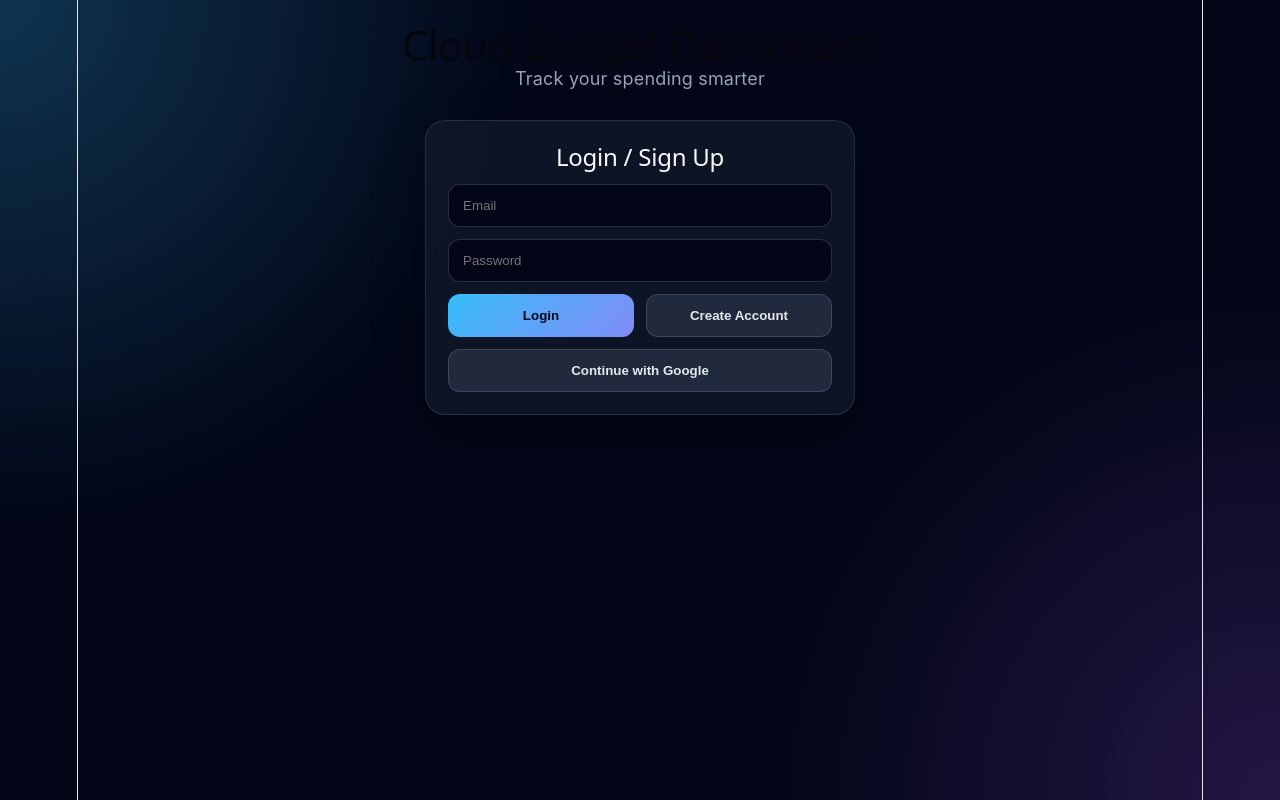
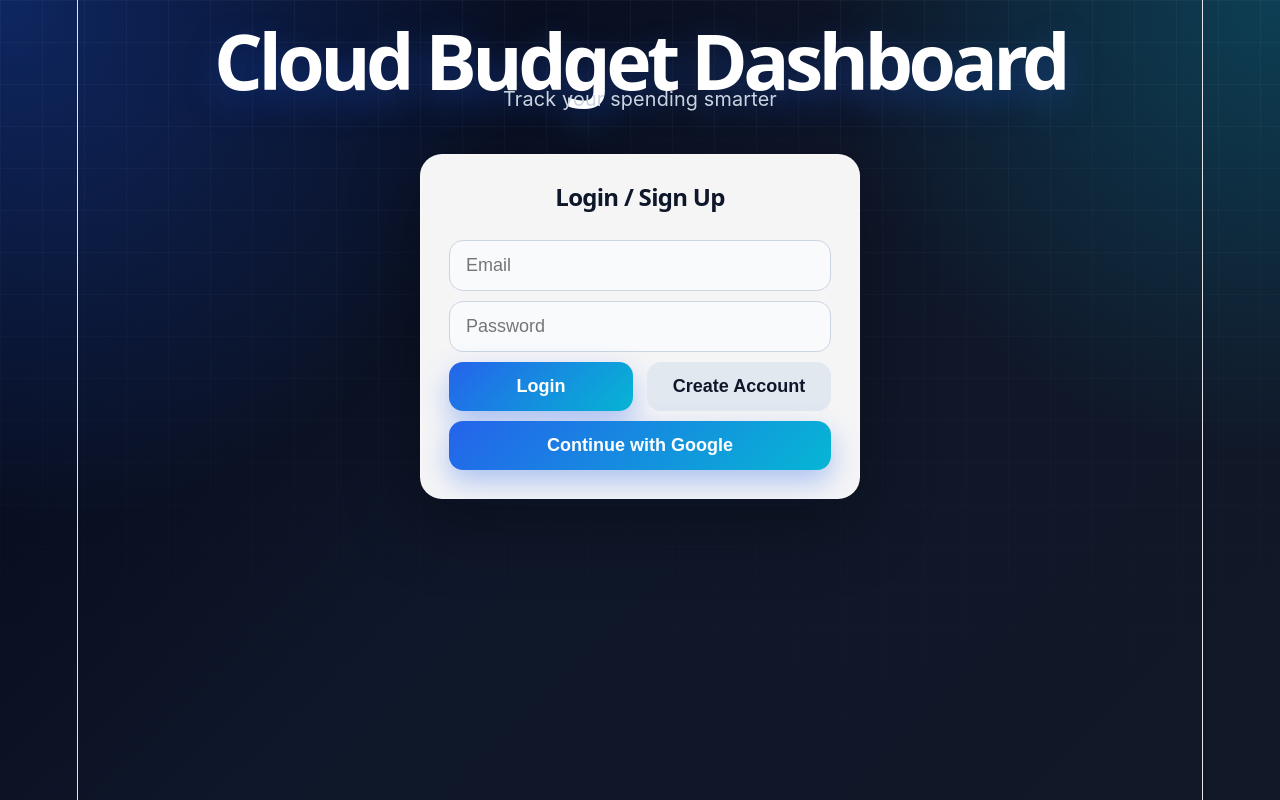
Before and after one commit to SamL5-git/cloud-budget-dashboard, a React (Vite) app: page / in a window 1280 px wide. Built offline with nearby package versions, Linux system fonts and the light colour scheme.

Commit message:
add advanced analytics and UI polish

```diff
--- a/src/App.css
+++ b/src/App.css
@@ -1,111 +1,244 @@
-
 * {
   box-sizing: border-box;
 }
 
+:root {
+  --bg-main: #020617;
+  --bg-soft: #0f172a;
+  --card-bg: rgba(255, 255, 255, 0.96);
+  --card-border: rgba(255, 255, 255, 0.18);
+
+  --text-dark: #0f172a;
+  --text-muted: #64748b;
+  --text-light: #f8fafc;
+
+  --blue: #2563eb;
+  --blue-dark: #1d4ed8;
+  --cyan: #06b6d4;
+  --green: #22c55e;
+  --red: #ef4444;
+  --orange: #f97316;
+
+  --shadow: 0 24px 70px rgba(0, 0, 0, 0.35);
+  --radius: 22px;
+}
+
+*::selection {
+  background: var(--cyan);
+  color: white;
+}
+
 body {
   margin: 0;
+  min-height: 100vh;
   font-family: Inter, Arial, sans-serif;
   background:
-    radial-gradient(circle at top left, rgba(56, 189, 248, 0.25), transparent 35%),
-    radial-gradient(circle at bottom right, rgba(168, 85, 247, 0.2), transparent 35%),
-    #020617;
-  color: #e5e7eb;
-  min-height: 100vh;
+    radial-gradient(circle at top left, rgba(37, 99, 235, 0.35), transparent 35%),
+    radial-gradient(circle at top right, rgba(6, 182, 212, 0.25), transparent 30%),
+    linear-gradient(135deg, #020617 0%, #0f172a 50%, #111827 100%);
+  color: var(--text-dark);
+}
+
+body::before {
+  content: "";
+  position: fixed;
+  inset: 0;
+  background-image:
+    linear-gradient(rgba(255,255,255,0.035) 1px, transparent 1px),
+    linear-gradient(90deg, rgba(255,255,255,0.035) 1px, transparent 1px);
+  background-size: 42px 42px;
+  pointer-events: none;
+  mask-image: linear-gradient(to bottom, black, transparent);
 }
 
 .container {
-  max-width: 1100px;
+  max-width: 1180px;
   margin: 0 auto;
-  padding: 32px 18px;
+  padding: 48px 24px;
+  position: relative;
+  z-index: 1;
 }
 
 h1 {
-  font-size: 42px;
-  margin: 0 0 8px;
-  letter-spacing: -1px;
+  margin: 0;
   text-align: center;
-}
-
-h2 {
-  margin-top: 0;
-  color: #f8fafc;
+  font-size: clamp(2.4rem, 6vw, 4.5rem);
+  font-weight: 900;
+  letter-spacing: -0.06em;
+  color: white;
+  text-shadow: 0 12px 35px rgba(37, 99, 235, 0.35);
 }
 
 .subtitle {
   text-align: center;
-  color: #94a3b8;
-  margin-bottom: 28px;
+  color: #cbd5e1;
+  font-size: 1.1rem;
+  margin: 12px 0 42px;
+}
+
+.card {
+  background: var(--card-bg);
+  border: 1px solid rgba(255, 255, 255, 0.35);
+  border-radius: var(--radius);
+  padding: 28px;
+  box-shadow: var(--shadow);
+  backdrop-filter: blur(18px);
+  transition: transform 0.25s ease, box-shadow 0.25s ease;
+}
+
+.card:hover {
+  transform: translateY(-3px);
+  box-shadow: 0 32px 90px rgba(0, 0, 0, 0.42);
+}
+
+.card h2,
+.card h3 {
+  color: var(--text-dark);
+  margin: 0 0 18px;
+  font-weight: 850;
+  letter-spacing: -0.03em;
 }
 
 .dashboard-grid {
   display: grid;
-  grid-template-columns: 1fr 1fr;
-  gap: 18px;
+  grid-template-columns: repeat(2, minmax(0, 1fr));
+  gap: 24px;
 }
 
-.card {
-  background: rgba(15, 23, 42, 0.88);
-  border: 1px solid rgba(148, 163, 184, 0.18);
-  box-shadow: 0 20px 50px rgba(0, 0, 0, 0.35);
-  backdrop-filter: blur(14px);
-  padding: 22px;
-  border-radius: 20px;
-  margin-top: 18px;
-}
-
-.card.full {
+.full {
   grid-column: 1 / -1;
 }
 
-.total {
-  font-size: 44px;
-  font-weight: 800;
-  margin: 10px 0 0;
-  color: #38bdf8;
+.auth-card {
+  max-width: 440px;
+  margin: 0 auto;
+}
+
+input,
+select,
+button {
+  width: 100%;
+  padding: 14px 16px;
+  margin-top: 10px;
+  border-radius: 14px;
+  font-size: 1rem;
+  outline: none;
 }
 
 input,
 select {
-  display: block;
-  width: 100%;
-  margin-top: 12px;
-  padding: 13px 14px;
-  border-radius: 12px;
-  border: 1px solid rgba(148, 163, 184, 0.25);
-  background: #020617;
-  color: #e5e7eb;
-  outline: none;
+  background: #f8fafc;
+  color: var(--text-dark);
+  border: 1px solid #cbd5e1;
+  transition: border 0.2s ease, box-shadow 0.2s ease, background 0.2s ease;
 }
 
 input:focus,
 select:focus {
-  border-color: #38bdf8;
-  box-shadow: 0 0 0 3px rgba(56, 189, 248, 0.18);
+  border-color: var(--blue);
+  background: white;
+  box-shadow: 0 0 0 4px rgba(37, 99, 235, 0.16);
 }
 
 button {
-  margin-top: 12px;
-  padding: 13px 16px;
-  width: 100%;
   border: none;
-  border-radius: 12px;
-  background: linear-gradient(135deg, #38bdf8, #818cf8);
-  color: #020617;
+  background: linear-gradient(135deg, var(--blue), var(--cyan));
+  color: white;
   font-weight: 800;
   cursor: pointer;
-  transition: transform 0.15s ease, opacity 0.15s ease;
+  box-shadow: 0 12px 28px rgba(37, 99, 235, 0.35);
+  transition: transform 0.2s ease, box-shadow 0.2s ease, filter 0.2s ease;
 }
 
 button:hover {
-  transform: translateY(-1px);
-  opacity: 0.92;
+  transform: translateY(-2px);
+  filter: brightness(1.05);
+  box-shadow: 0 18px 38px rgba(37, 99, 235, 0.45);
+}
+
+button:active {
+  transform: translateY(0);
+}
+
+.auth-actions {
+  display: flex;
+  gap: 14px;
+}
+
+.auth-actions button:nth-child(2),
+.secondary-btn {
+  background: #e2e8f0;
+  color: #0f172a;
+  box-shadow: none;
+}
+
+.user-pill {
+  display: inline-flex;
+  align-items: center;
+  background: #dbeafe;
+  color: #1d4ed8;
+  padding: 10px 16px;
+  border-radius: 999px;
+  font-weight: 800;
+  margin-right: 14px;
+  margin-bottom: 12px;
 }
 
 .logout-btn {
-  background: rgba(239, 68, 68, 0.15);
-  color: #fecaca;
-  border: 1px solid rgba(239, 68, 68, 0.35);
+  max-width: 160px;
+  background: linear-gradient(135deg, #ef4444, #f97316);
+  box-shadow: 0 12px 28px rgba(239, 68, 68, 0.28);
+}
+
+.total {
+  font-size: clamp(1.8rem, 4vw, 2.6rem);
+  font-weight: 950;
+  color: var(--blue);
+  margin: 0;
+  letter-spacing: -0.04em;
+}
+
+.monthly-controls {
+  display: grid;
+  grid-template-columns: 1fr 1fr;
+  gap: 18px;
+  border: 1px solid rgba(37, 99, 235, 0.25);
+  background:
+    linear-gradient(white, white) padding-box,
+    linear-gradient(135deg, var(--blue), var(--cyan)) border-box;
+}
+
+.monthly-controls label {
+  color: var(--text-dark);
+  font-weight: 850;
+  font-size: 0.95rem;
+}
+
+.progress-bar {
+  width: 100%;
+  height: 18px;
+  background: #e2e8f0;
+  border-radius: 999px;
+  overflow: hidden;
+  margin: 18px 0 12px;
+  box-shadow: inset 0 2px 5px rgba(0,0,0,0.1);
+}
+
+.progress-fill {
+  height: 100%;
+  background: linear-gradient(90deg, var(--blue), var(--cyan), var(--green));
+  border-radius: 999px;
+  transition: width 0.45s ease;
+  box-shadow: 0 0 18px rgba(6, 182, 212, 0.55);
+}
+
+.chart-box,
+.recharts-responsive-container {
+  width: 100%;
+}
+
+.recharts-wrapper {
+  font-size: 0.9rem;
 }
 
 .expense-list {
@@ -115,89 +248,82 @@ button:hover {
 }
 
 .expense-item {
-  display: flex;
-  justify-content: space-between;
+  display: grid;
+  grid-template-columns: 1fr auto auto;
+  gap: 18px;
   align-items: center;
-  gap: 12px;
-  background: rgba(30, 41, 59, 0.9);
-  padding: 14px;
-  margin-top: 12px;
-  border-radius: 14px;
-  border: 1px solid rgba(148, 163, 184, 0.12);
+  padding: 18px 0;
+  border-bottom: 1px solid #e2e8f0;
+}
+
+.expense-item:last-child {
+  border-bottom: none;
 }
 
 .expense-name {
-  font-weight: 700;
+  color: var(--text-dark);
+  font-weight: 900;
+  font-size: 1.05rem;
 }
 
 .expense-category {
   display: inline-block;
-  margin-top: 5px;
-  font-size: 12px;
-  color: #93c5fd;
+  color: #0369a1;
+  background: #e0f2fe;
+  padding: 5px 10px;
+  border-radius: 999px;
+  font-size: 0.82rem;
+  font-weight: 800;
+  margin-top: 6px;
 }
 
 .expense-amount {
-  font-weight: 800;
-  color: #f8fafc;
+  color: var(--text-dark);
+  font-size: 1.05rem;
+  font-weight: 950;
 }
 
 .delete-btn {
-  width: auto;
-  min-width: 84px;
-  background: rgba(239, 68, 68, 0.14);
-  color: #fecaca;
-  border: 1px solid rgba(239, 68, 68, 0.4);
-  padding: 9px 12px;
+  background: linear-gradient(135deg, #ef4444, #dc2626);
+  padding: 10px 14px;
+  box-shadow: 0 10px 22px rgba(239, 68, 68, 0.25);
 }
 
-.chart-box {
-  background: #f8fafc;
-  padding: 14px;
-  border-radius: 16px;
+p {
+  color: var(--text-muted);
 }
 
-.user-pill {
-  display: inline-block;
-  padding: 8px 12px;
-  border-radius: 999px;
-  background: rgba(56, 189, 248, 0.12);
-  border: 1px solid rgba(56, 189, 248, 0.25);
-  color: #bae6fd;
-  font-size: 14px;
+.card p {
+  color: var(--text-muted);
 }
 
-.auth-card {
-  max-width: 430px;
-  margin: 28px auto 0;
+.card .total {
+  color: var(--blue);
 }
 
-.auth-actions {
-  display: grid;
-  grid-template-columns: 1fr 1fr;
-  gap: 12px;
-}
-
-.secondary-btn {
-  background: rgba(148, 163, 184, 0.15);
-  color: #e5e7eb;
-  border: 1px solid rgba(148, 163, 184, 0.25);
-}
-
-@media (max-width: 800px) {
-  h1 {
-    font-size: 32px;
+@media (max-width: 850px) {
+  .container {
+    padding: 32px 16px;
   }
 
   .dashboard-grid {
     grid-template-columns: 1fr;
   }
 
-  .total {
-    font-size: 36px;
+  .monthly-controls {
+    grid-template-columns: 1fr;
+  }
+
+  .expense-item {
+    grid-template-columns: 1fr;
+    gap: 10px;
   }
 
   .auth-actions {
-    grid-template-columns: 1fr;
+    flex-direction: column;
+  }
+
+  .logout-btn {
+    max-width: 100%;
   }
 }
--- a/src/App.jsx
+++ b/src/App.jsx
@@ -2,6 +2,8 @@ import { useEffect, useState } from "react";
 import {
   BarChart,
   Bar,
+  LineChart,
+  Line,
   XAxis,
   YAxis,
   Tooltip,
@@ -14,11 +16,23 @@ function App() {
   const [session, setSession] = useState(null);
   const [expenses, setExpenses] = useState([]);
   const [loading, setLoading] = useState(false);
+
   const [name, setName] = useState("");
   const [amount, setAmount] = useState("");
   const [category, setCategory] = useState("Fuel");
+
   const [email, setEmail] = useState("");
   const [password, setPassword] = useState("");
+
+  const [selectedMonth, setSelectedMonth] = useState(
+    new Date().toISOString().slice(0, 7)
+  );
+
+  const [expenseDate, setExpenseDate] = useState(
+    new Date().toISOString().slice(0, 10)
+  );
+
+  const [monthlyBudget, setMonthlyBudget] = useState(0);
 
   useEffect(() => {
     supabase.auth.getSession().then(({ data }) => {
@@ -39,20 +53,17 @@ function App() {
   useEffect(() => {
     if (session) {
       fetchExpenses();
+      fetchMonthlyBudget();
     }
-  }, [session]);
+  }, [session, selectedMonth]);
+
+  useEffect(() => {
+    setExpenseDate(`${selectedMonth}-01`);
+  }, [selectedMonth]);
 
   async function signUp() {
-    const { error } = await supabase.auth.signUp({
-      email,
-      password,
-    });
-
-    if (error) {
-      alert(error.message);
-    } else {
-      alert("Account created. Check your email if confirmation is required.");
-    }
+    const { error } = await supabase.auth.signUp({ email, password });
+    if (error) alert(error.message);
   }
 
   async function signIn() {
@@ -60,28 +71,21 @@ function App() {
       email,
       password,
     });
-
-    if (error) {
-      alert(error.message);
-    }
+    if (error) alert(error.message);
   }
 
   async function signInWithGoogle() {
     const { error } = await supabase.auth.signInWithOAuth({
       provider: "google",
-      options: {
-        redirectTo: window.location.origin,
-      },
+      options: { redirectTo: window.location.origin },
     });
-
-    if (error) {
-      alert(error.message);
-    }
+    if (error) alert(error.message);
   }
 
   async function signOut() {
     await supabase.auth.signOut();
     setExpenses([]);
+    setMonthlyBudget(0);
   }
 
   async function fetchExpenses() {
@@ -90,15 +94,53 @@ function App() {
     const { data, error } = await supabase
       .from("expenses")
       .select("*")
-      .order("id", { ascending: false });
+      .order("expense_date", { ascending: false });
 
     if (error) {
-      console.log("Error fetching:", error);
+      console.log("Error fetching expenses:", error);
     } else {
       setExpenses(data);
     }
 
     setLoading(false);
+  }
+
+  async function fetchMonthlyBudget() {
+    if (!session) return;
+
+    const { data, error } = await supabase
+      .from("monthly_budgets")
+      .select("budget")
+      .eq("user_id", session.user.id)
+      .eq("month", selectedMonth)
+      .single();
+
+    if (error) {
+      setMonthlyBudget(0);
+    } else {
+      setMonthlyBudget(Number(data.budget));
+    }
+  }
+
+  async function saveMonthlyBudget(value) {
+    if (!session) return;
+
+    setMonthlyBudget(value);
+
+    const { error } = await supabase.from("monthly_budgets").upsert(
+      {
+        user_id: session.user.id,
+        month: selectedMonth,
+        budget: value,
+      },
+      {
+        onConflict: "user_id,month",
+      }
+    );
+
+    if (error) {
+      console.log("Error saving budget:", error);
+    }
   }
 
   async function addExpense(e) {
@@ -111,12 +153,13 @@ function App() {
         name,
         amount: Number(amount),
         category,
+        expense_date: expenseDate,
         user_id: session.user.id,
       },
     ]);
 
     if (error) {
-      console.log("Error adding:", error);
+      console.log("Error adding expense:", error);
     } else {
       setName("");
       setAmount("");
@@ -125,38 +168,89 @@ function App() {
   }
 
   async function deleteExpense(id) {
-    const { error } = await supabase
-      .from("expenses")
-      .delete()
-      .eq("id", id);
+    const { error } = await supabase.from("expenses").delete().eq("id", id);
 
     if (error) {
-      console.log("Error deleting:", error);
+      console.log("Error deleting expense:", error);
     } else {
       fetchExpenses();
     }
   }
 
-  const total = expenses.reduce(
+  const monthlyExpenses = expenses.filter((expense) => {
+    const dateToUse = expense.expense_date || expense.created_at;
+    const expenseMonth = new Date(dateToUse).toISOString().slice(0, 7);
+    return expenseMonth === selectedMonth;
+  });
+
+  const total = monthlyExpenses.reduce(
     (sum, item) => sum + Number(item.amount),
     0
   );
 
+  const remaining = monthlyBudget - total;
+
+  const percent =
+    monthlyBudget > 0 ? Math.min((total / monthlyBudget) * 100, 100) : 0;
+
+  const averageExpense =
+    monthlyExpenses.length > 0 ? total / monthlyExpenses.length : 0;
+
+  const biggestExpense = monthlyExpenses.reduce(
+    (max, expense) =>
+      Number(expense.amount) > Number(max.amount) ? expense : max,
+    { amount: 0, name: "None" }
+  );
+
+  const isOverBudget = monthlyBudget > 0 && total > monthlyBudget;
+
+  const [year, month] = selectedMonth.split("-").map(Number);
+  const daysInMonth = new Date(year, month, 0).getDate();
+
+  const today = new Date();
+  const isCurrentMonth =
+    today.toISOString().slice(0, 7) === selectedMonth;
+
+  const daysPassed = isCurrentMonth ? today.getDate() : daysInMonth;
+
+  const projectedSpend =
+    daysPassed > 0 ? (total / daysPassed) * daysInMonth : 0;
+
   const chartData = Object.values(
-    expenses.reduce((acc, item) => {
-      const categoryName = item.category || "Other";
+    monthlyExpenses.reduce((acc, item) => {
+      const cat = item.category || "Other";
 
-      if (!acc[categoryName]) {
-        acc[categoryName] = {
-          category: categoryName,
+      if (!acc[cat]) {
+        acc[cat] = { category: cat, total: 0 };
+      }
+
+      acc[cat].total += Number(item.amount);
+      return acc;
+    }, {})
+  );
+
+  const topCategory = chartData.length
+    ? chartData.reduce((max, item) =>
+        item.total > max.total ? item : max
+      )
+    : null;
+
+  const monthlyTrendData = Object.values(
+    expenses.reduce((acc, expense) => {
+      const dateToUse = expense.expense_date || expense.created_at;
+      const month = new Date(dateToUse).toISOString().slice(0, 7);
+
+      if (!acc[month]) {
+        acc[month] = {
+          month,
           total: 0,
         };
       }
 
-      acc[categoryName].total += Number(item.amount);
+      acc[month].total += Number(expense.amount);
       return acc;
     }, {})
-  );
+  ).sort((a, b) => a.month.localeCompare(b.month));
 
   return (
     <div className="container">
@@ -183,28 +277,101 @@ function App() {
 
           <div className="auth-actions">
             <button onClick={signIn}>Login</button>
-            <button onClick={signUp} className="secondary-btn">
-              Create Account
-            </button>
+            <button onClick={signUp}>Create Account</button>
           </div>
 
-          <button onClick={signInWithGoogle} className="secondary-btn">
-            Continue with Google
-          </button>
+          <button onClick={signInWithGoogle}>Continue with Google</button>
         </div>
       ) : (
         <>
           <div className="card">
             <span className="user-pill">{session.user.email}</span>
+
             <button onClick={signOut} className="logout-btn">
               Logout
             </button>
           </div>
 
           <div className="dashboard-grid">
+            <div className="card full monthly-controls">
+              <div>
+                <label>Month</label>
+                <input
+                  type="month"
+                  value={selectedMonth}
+                  onChange={(e) => setSelectedMonth(e.target.value)}
+                />
+              </div>
+
+              <div>
+                <label>Budget (€)</label>
+                <input
+                  type="number"
+                  value={monthlyBudget}
+                  onChange={(e) =>
+                    saveMonthlyBudget(Number(e.target.value))
+                  }
+                />
+              </div>
+            </div>
+
             <div className="card">
               <h2>Total Spent</h2>
               <p className="total">€{total.toFixed(2)}</p>
+            </div>
+
+            <div className="card">
+              <h2>Remaining</h2>
+              <p className="total">€{remaining.toFixed(2)}</p>
+            </div>
+
+            <div className="card">
+              <h2>Average Expense</h2>
+              <p className="total">€{averageExpense.toFixed(2)}</p>
+            </div>
+
+            <div className="card">
+              <h2>Biggest Expense</h2>
+              <p className="total">{biggestExpense.name}</p>
+              <p>€{Number(biggestExpense.amount).toFixed(2)}</p>
+            </div>
+
+            <div className="card">
+              <h2>Top Category</h2>
+
+              {topCategory ? (
+                <>
+                  <p className="total">{topCategory.category}</p>
+                  <p>€{topCategory.total.toFixed(2)}</p>
+                </>
+              ) : (
+                <p>No data yet</p>
+              )}
+            </div>
+
+            <div className="card">
+              <h2>Projected Spend</h2>
+              <p className="total">€{projectedSpend.toFixed(2)}</p>
+              <p>Estimated month-end spend</p>
+            </div>
+
+            <div className="card full">
+              <h2>Budget Used</h2>
+
+              {isOverBudget && (
+                <p style={{ color: "#ef4444", fontWeight: "bold" }}>
+                  ⚠️ You are over budget this month
+                </p>
+              )}
+
+              <div className="progress-bar">
+                <div
+                  className="progress-fill"
+                  style={{ width: `${percent}%` }}
+                ></div>
+              </div>
+
+              <p>{percent.toFixed(0)}%</p>
             </div>
 
             <form onSubmit={addExpense} className="card">
@@ -212,14 +379,14 @@ function App() {
 
               <input
                 type="text"
-                placeholder="Expense name"
+                placeholder="Name"
                 value={name}
                 onChange={(e) => setName(e.target.value)}
               />
 
               <input
                 type="number"
-                placeholder="Amount (€)"
+                placeholder="Amount"
                 value={amount}
                 onChange={(e) => setAmount(e.target.value)}
               />
@@ -235,8 +402,35 @@ function App() {
                 <option>Other</option>
               </select>
 
+              <input
+                type="date"
+                value={expenseDate}
+                onChange={(e) => setExpenseDate(e.target.value)}
+              />
+
               <button type="submit">Add Expense</button>
             </form>
+
+            <div className="card full">
+              <h2>Monthly Spending Trend</h2>
+
+              {monthlyTrendData.length === 0 ? (
+                <p>No trend data yet.</p>
+              ) : (
+                <ResponsiveContainer width="100%" height={280}>
+                  <LineChart data={monthlyTrendData}>
+                    <XAxis dataKey="month" />
+                    <YAxis />
+                    <Tooltip />
+                    <Line
+                      type="monotone"
+                      dataKey="total"
+                      strokeWidth={3}
+                    />
+                  </LineChart>
+                </ResponsiveContainer>
+              )}
+            </div>
 
             <div className="card full">
               <h2>Spending by Category</h2>
@@ -244,9 +438,8 @@ function App() {
               {loading ? (
                 <p>Loading...</p>
               ) : chartData.length === 0 ? (
-                <p>No chart data yet</p>
+                <p>No chart data for this month yet.</p>
               ) : (
-                <div className="chart-box">
                 <ResponsiveContainer width="100%" height={250}>
                   <BarChart data={chartData}>
                     <XAxis dataKey="category" />
@@ -255,7 +448,6 @@ function App() {
                     <Bar dataKey="total" />
                   </BarChart>
                 </ResponsiveContainer>
-                </div>
               )}
             </div>
 
@@ -264,11 +456,11 @@ function App() {
 
               {loading ? (
                 <p>Loading...</p>
-              ) : expenses.length === 0 ? (
-                <p>No expenses yet — add your first expense above.</p>
+              ) : monthlyExpenses.length === 0 ? (
+                <p>No expenses for this month yet.</p>
               ) : (
                 <ul className="expense-list">
-                  {expenses.map((expense) => (
+                  {monthlyExpenses.map((expense) => (
                     <li key={expense.id} className="expense-item">
                       <div>
                         <div className="expense-name">{expense.name}</div>
```
Lines whose indentation alone changed are shown as unchanged.
